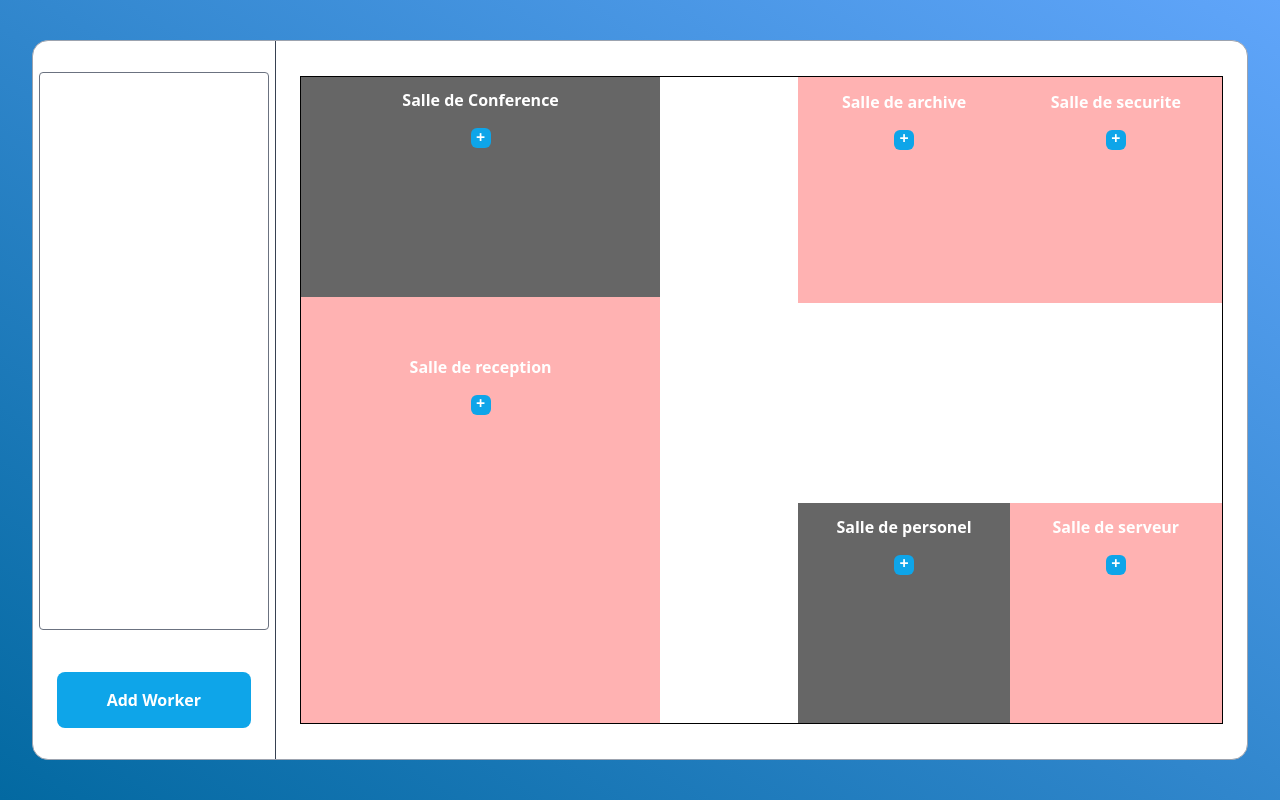
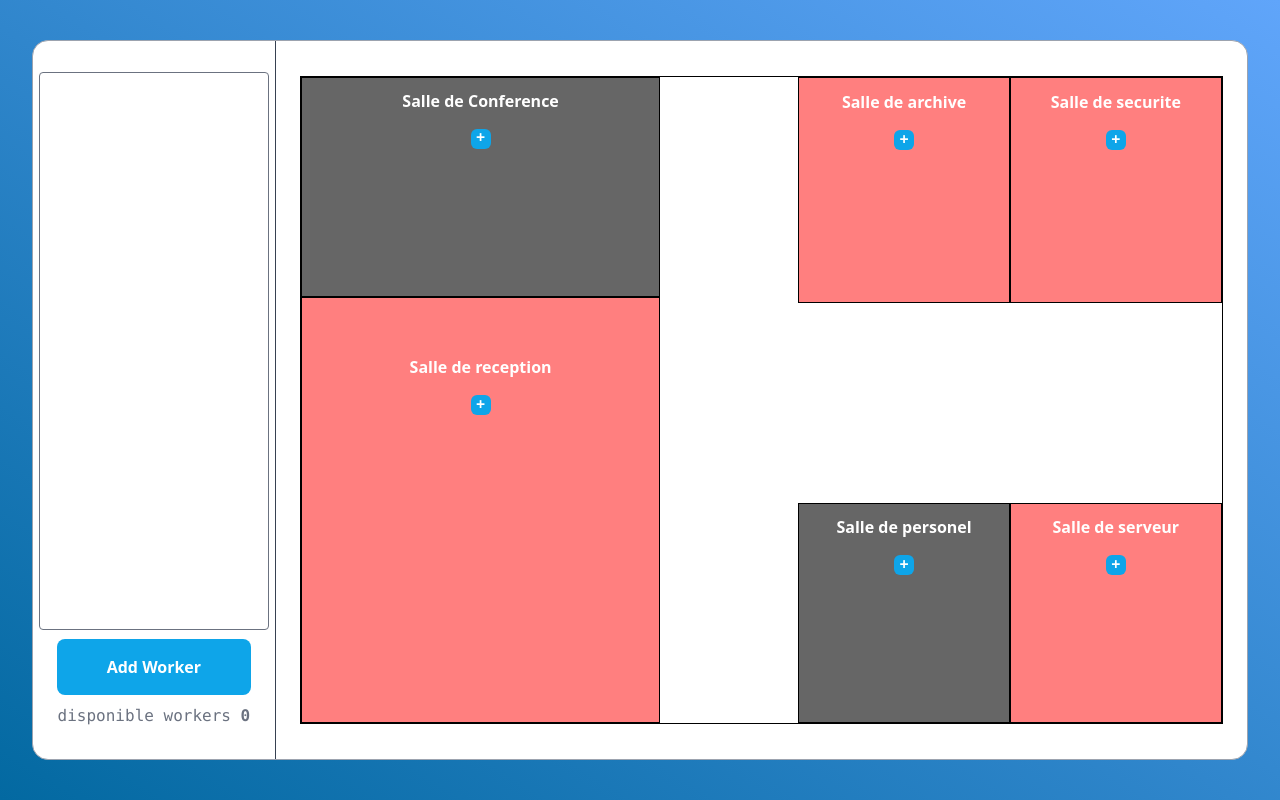
Before and after one commit to mohamedAttefi/YCD_SC1, a website: page index.html in a window 1280 px wide. Drawn offline with nearby package versions, Linux system fonts and the light colour scheme; some packages are replaced by stand-ins of ours; a script that the page names is missing.

Commit message:
feat: create counter for disponible workers

```diff
--- a/index.html
+++ b/index.html
@@ -38,13 +38,14 @@
             <button
                 class="w-[80%] h-[7vh] bg-sky-500 rounded-lg hover:bg-sky-900 transition-all duration-[0.3s] text-white font-bold"
                 onclick="ShowPopUp()">Add Worker</button>
+                <p class="text-gray-500 font-mono">disponible workers <span class="disponible font-semibold"></span></p>
         </aside>
         <main class="  w-[80%] h-[90vh] flex justify-center items-center">
             <div class="container w-[95%] h-[90%] bottom-0 border-[1px] border-black flex justify-between">
 
                 <div class="w-[39%]   flex flex-col">
                     <div
-                        class="h-[34%] z-2 relative relative z-1 flex justify-center items-center bg-[rgb(0,0,0,0.6)] text-white font-bold gap-4 flex-col">
+                        class="h-[34%] border-[1px] border-black z-2 relative relative z-1 flex justify-center items-center bg-[rgb(0,0,0,0.6)] text-white font-bold gap-4 flex-col">
                         Salle de
                         Conference <button
                             onclick="addToArea(['Manager','Autres rôles','Nettoyage','Agents de sécurité','Techniciens IT','Réceptionnistes'], 'conferenceContainer', 4)"
@@ -52,7 +53,7 @@
                         <div class="w-[95%] h-[55%]  flex flex-wrap justify-around justify-self-end conferenceContainer"
                             id="conferenceContainer"></div>
                     </div>
-                    <div class="h-[66%]  relative z-1 flex justify-center items-center bg-[rgb(0,0,0,0.6)] flex-col gap-4 text-white font-bold"
+                    <div class="h-[66%]  border-[1px] border-black relative z-1 flex justify-center items-center bg-[rgb(0,0,0,0.6)] flex-col gap-4 text-white font-bold"
                         id="reception">Salle de reception
                         <button onclick="addToArea(['Manager','Réceptionnistes','Nettoyage'],'receptionContainer', 2)"
                             class="bg-sky-500 w-5 h-5 flex items-center rounded-md pb-[3px] z-2 justify-center hover:bg-sky-900 transition-all duration-[0.3s]">+</button>
@@ -62,14 +63,14 @@
                 </div>
                 <div class="w-[46%]   flex flex-col justify-between">
                     <div class="h-[35%]  flex">
-                        <div class="w-[50%] h-[100%] relative z-1 bg-[rgb(0,0,0,0.6)] flex flex-col justify-center items-center gap-4 text-white font-bold"
+                        <div class="w-[50%] h-[100%] border-[1px] border-black relative z-1 bg-[rgb(0,0,0,0.6)] flex flex-col justify-center items-center gap-4 text-white font-bold"
                             id="archive">Salle de
                             archive <button onclick="addToArea(['Manager'], 'archiveContainer', 1)"
                                 class="bg-sky-500 z-2 w-5 h-5 flex items-center rounded-md pb-[3px] justify-center  hover:bg-sky-900 transition-all duration-[0.3s]">+</button>
                             <div class="w-[95%] h-[55%] w-[95%] flex flex-wrap justify-around justify-self-end  archiveContainer"
                                 id="archiveContainer"></div>
                         </div>
-                        <div class="w-[50%] h-[100%] relative z-1 bg-[rgb(0,0,0,0.6)] flex justify-center items-center flex-col gap-4 text-white font-bold"
+                        <div class="w-[50%] border-[1px] border-black h-[100%] relative z-1 bg-[rgb(0,0,0,0.6)] flex justify-center items-center flex-col gap-4 text-white font-bold"
                             id="securite">Salle
                             de securite <button
                                 onclick="addToArea(['Manager','Agents de sécurité','Nettoyage'], 'securiteContainer', 2)"
@@ -79,7 +80,7 @@
                         </div>
                     </div>
                     <div class="h-[34%]  flex">
-                        <div class="w-[50%] h-[100%] relative z-1 bg-[rgb(0,0,0,0.6)] flex justify-center items-center flex-col gap-4 text-white font-bold"
+                        <div class="w-[50%] border-[1px] border-black h-[100%] relative z-1 bg-[rgb(0,0,0,0.6)] flex justify-center items-center flex-col gap-4 text-white font-bold"
                             id="personel">Salle
                             de personel <button
                                 onclick="addToArea(['Manager','Autres rôles','Nettoyage','Agents de sécurité','Techniciens IT','Réceptionnistes'], 'personelContainer', 2)"
@@ -87,7 +88,7 @@
                             <div class="w-[95%] h-[55%] w-[95%] flex flex-wrap justify-self-end justify-around personelContainer"
                                 id="personelContainer"></div>
                         </div>
-                        <div class="w-[50%] h-[100%] relative z-1 bg-[rgb(0,0,0,0.6)] flex justify-center items-center flex-col gap-4 text-white font-bold"
+                        <div class="w-[50%] border-[1px] border-black h-[100%] relative z-1 bg-[rgb(0,0,0,0.6)] flex justify-center items-center flex-col gap-4 text-white font-bold"
                             id="serveur">Salle
                             de serveur <button
                                 onclick="addToArea(['Manager', 'Techniciens IT','Nettoyage'], 'serveurContainer', 2)"
--- a/script.js
+++ b/script.js
@@ -24,6 +24,7 @@ let roles = null;
 let worker = null;
 let assignedWorkers = [];
 let ctr = 1;
+let disponible = document.querySelector('.disponible')
 let workersArr = localStorage.getItem("workers")
   ? JSON.parse(localStorage.getItem("workers"))
   : [];
@@ -133,6 +134,7 @@ function AddWorker() {
   closePopup();
 
   workersContainer.innerHTML += content;
+  disponible.textContent = workersContainer.children.length
 }
 function closePopup() {
   popupContainer.classList.add("hidden");
@@ -268,6 +270,7 @@ Add.addEventListener("click", () => {
   ]);
   Unassign();
   console.log(assignedWorkersArr);
+  disponible.textContent = workersContainer.children.length
 });
 function getWhoMatchesTheRole(who, arr) {
   for (const e of who) {
@@ -281,10 +284,10 @@ function getWhatShouldBeAssigned(restreintes) {
   restreintes.forEach((restreinte) => {
     if (restreinte.innerHTML == "") {
       restreinte.parentElement.classList.remove("bg-[rgb(0,0,0,0.6)]");
-      restreinte.parentElement.classList.add("bg-[rgb(255,0,0,0.3)]");
+      restreinte.parentElement.classList.add("bg-[rgb(255,0,0,0.5)]");
     } else {
       restreinte.parentElement.classList.add("bg-[rgb(0,0,0,0.6)]");
-      restreinte.parentElement.classList.remove("bg-[rgb(255,0,0,0.3)]");
+      restreinte.parentElement.classList.remove("bg-[rgb(255,0,0,0.5)]");
     }
   });
 }
@@ -297,6 +300,7 @@ document.addEventListener("DOMContentLoaded", () => {
   ]);
 });
 function Unassign() {
+  disponible.textContent = workersContainer.children.length
   let unassignBtns = document.querySelectorAll(".unassign");
   unassignBtns.forEach((btn) => {
     btn.onclick = () => {
@@ -332,7 +336,9 @@ function Unassign() {
               <p class='text-xs email'>${workerObj.Email}</p>
           </div>
       </div>`;
+      disponible.textContent = workersContainer.children.length
     };
+
   });
 }
 
@@ -429,3 +435,8 @@ function displayInfo(e) {
     </div>`;
   popupContainer.classList.remove("hidden");
 }
+popupContainer.addEventListener('click', (e)=>{
+  if(e.target === popupContainer || e.key == 'Escape'){
+    closePopup()
+  }
+})
```
